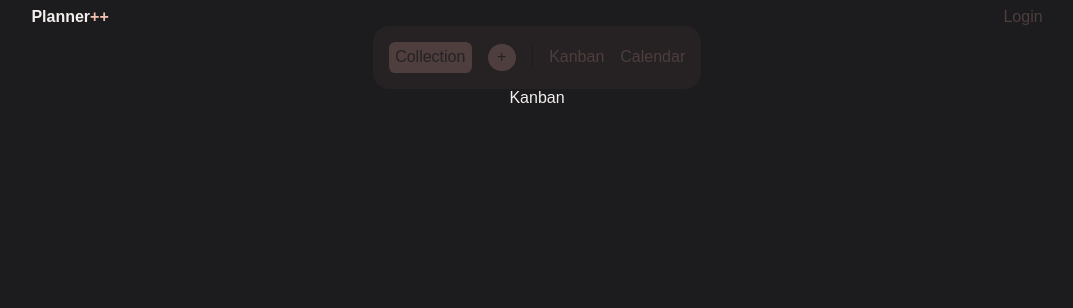
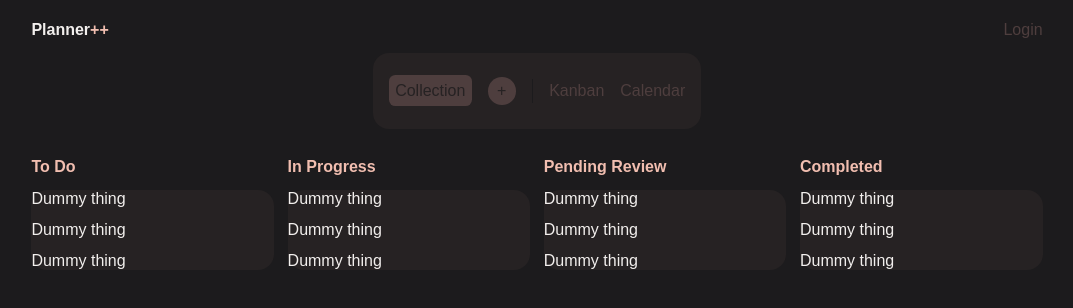
Before and after one commit to Airiinnn/plannerpp-app, a React (Create React App) app: page / in a window 1280 px wide. Shown: the top 308 px of the page, without its empty margins (103-1176 px from the left). Built offline with nearby package versions, Linux system fonts and the light colour scheme.

Commit message:
Added kanban column component.

```diff
--- a/src/components/CircleButton/CircleButton.tsx
+++ b/src/components/CircleButton/CircleButton.tsx
@@ -15,3 +15,4 @@ function CircleButton({ clickHandler, text }: CircleButtonProps ) {
 }
 
 export default CircleButton;
+// Todo: Fix / find alternative
--- a/src/components/Dropdown/Dropdown.tsx
+++ b/src/components/Dropdown/Dropdown.tsx
@@ -31,4 +31,4 @@ function Dropdown({ optionValues }: SelectProps) {
 }
 
 export default Dropdown;
-// Todo: Find suitable tag for name. Decide how to handle default.
+// Todo: Find suitable tag for name. Decide how to handle default. Fix / find alternative.
--- /dev/null
+++ b/src/components/KanbanColumn/KanbanColumn.tsx
@@ -0,0 +1,19 @@
+import React from "react";
+
+import "./kanban-column.scss";
+import { KanbanColumnProps } from "../../types";
+
+function KanbanColumn({ columnHeader }: KanbanColumnProps) {
+  return (
+    <div className="kanban-column">
+      <h2 className="kanban-column__header">{columnHeader}</h2>
+      <div className="kanban-column__content">
+        <h2>Dummy thing</h2>
+        <h2>Dummy thing</h2>
+        <h2>Dummy thing</h2>
+      </div>
+    </div>
+  );
+}
+
+export default KanbanColumn;
--- /dev/null
+++ b/src/components/KanbanColumn/kanban-column.scss
@@ -0,0 +1,17 @@
+@import "../../styles/variables";
+
+.kanban-column {
+  width: 24%;
+  height: 100%;
+}
+
+.kanban-column__header {
+  color: $main-color;
+  font-weight: bold;
+}
+
+.kanban-column__content {
+  border: none;
+  border-radius: 1em;
+  background: $sub-alt-color;
+}
--- a/src/styles/global.scss
+++ b/src/styles/global.scss
@@ -6,7 +6,8 @@
 }
 
 h1, h2, h3, h4, h5, h6, p {
-  all: unset;
+  font-size: 1em;
+  font-weight: normal;
   color: $text-color;
 }
 
--- a/src/types/index.ts
+++ b/src/types/index.ts
@@ -11,3 +11,7 @@ export interface CircleButtonProps {
   clickHandler: () => void;
   text: string;
 }
+
+export interface KanbanColumnProps {
+  columnHeader: string;
+}
--- a/src/views/Kanban/Kanban.tsx
+++ b/src/views/Kanban/Kanban.tsx
@@ -1,8 +1,16 @@
 import React from "react";
+
+import "./kanban.scss";
+import KanbanColumn from "../../components/KanbanColumn/KanbanColumn";
 
 function Kanban() {
   return (
-    <h1>Kanban</h1>
+    <div className="kanban-board">
+      <KanbanColumn columnHeader="To Do" />
+      <KanbanColumn columnHeader="In Progress" />
+      <KanbanColumn columnHeader="Pending Review" />
+      <KanbanColumn columnHeader="Completed" />
+    </div>
   );
 }
 
--- /dev/null
+++ b/src/views/Kanban/kanban.scss
@@ -0,0 +1,10 @@
+@import "../../styles/variables";
+
+.kanban-board {
+  width: 80%;
+  min-height: 60vh;
+  display: flex;
+  align-items: flex-start;
+  justify-content: space-between;
+  margin-top: 1em;
+}
```
